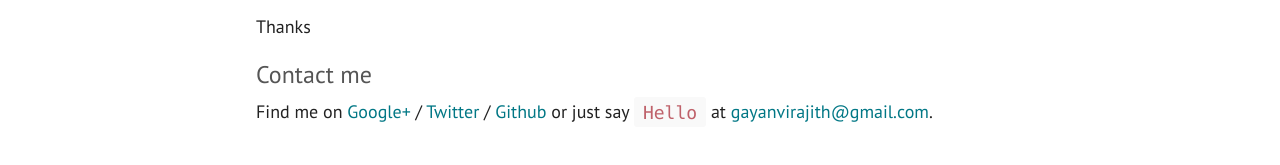
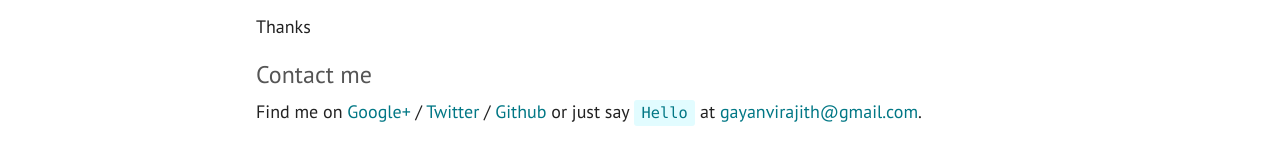
Before and after one commit to gayanvirajith/go, a Jekyll site: the page built from about.md, in a window 1280 px wide. Shown: the part 353-518 px from the top of the page. Built offline with Jekyll 4.4.1, drawn with Linux system fonts in a browser that asks for light colours.

Commit message:
Add pre,code,gist styles

```diff
--- a/assets/css/_sass/helpers/_variables.scss
+++ b/assets/css/_sass/helpers/_variables.scss
@@ -60,3 +60,7 @@
 $blockquote-background-color: #F5F5F5;
 // List styles line line-height
 $list-style-line-height: $line-height-base * 1.3;
+
+
+// Syntax highlighting
+$syntax-higlight-border-color: #e6e1dc;
--- a/assets/css/main.scss
+++ b/assets/css/main.scss
@@ -265,8 +265,8 @@
 /*
  * Sidebar
  *
- * The sidebar is the drawer, the item we are toggling with our handy hamburger
- * button in the corner of the page.
+ * The off-canvas sidebar, will be triggered by toggle button which will
+ * rendered on the top left corner.
  *
  * This particular sidebar implementation was inspired by Chris Coyier's
  * "Offcanvas Menu with CSS Target" article, and the checkbox variation from the
@@ -447,15 +447,8 @@
 /*
  * Slide effect
  *
- * Handle the sliding effects of the sidebar and content in one spot, seperate
- * from the default styles.
+ * Handle the sliding effects of the sidebar
  *
- * As an a heads up, we don't use `transform: translate3d()` here because when
- * mixed with `position: fixed;` for the sidebar toggle, it creates a new
- * containing block. Put simply, the fixed sidebar toggle behaves like
- * `position: absolute;` when transformed.
- *
- * Read more about it at http://meyerweb.com/eric/thoughts/2011/09/12/.
  */
 
 .wrap,
@@ -577,3 +570,37 @@
   background-color: $color-1;
   color: $color-white;
 }
+
+
+
+
+
+/*------------------------------------*\
+    #COMPONENTS-CODE-SNIPPET
+\*------------------------------------*/
+
+/*
+ * When we are using jekyll highlight, quotes (``), gist includes,
+ * Following style will be applied.
+ *
+ */
+
+code, pre {
+  font-family: Menlo, Monaco, "Courier New", monospace;
+}
+
+code {
+  padding: .25em .5em;
+  font-size: 85%;
+  color: $color-1;
+  background-color: lighten($color-1, 68);
+}
+
+pre {
+  @include font-size(12px);
+  background-color: $color-white;
+  border: 1px solid $syntax-higlight-border-color;
+  @include MQ(M) {
+    @include font-size(14px);
+  }
+}
```
